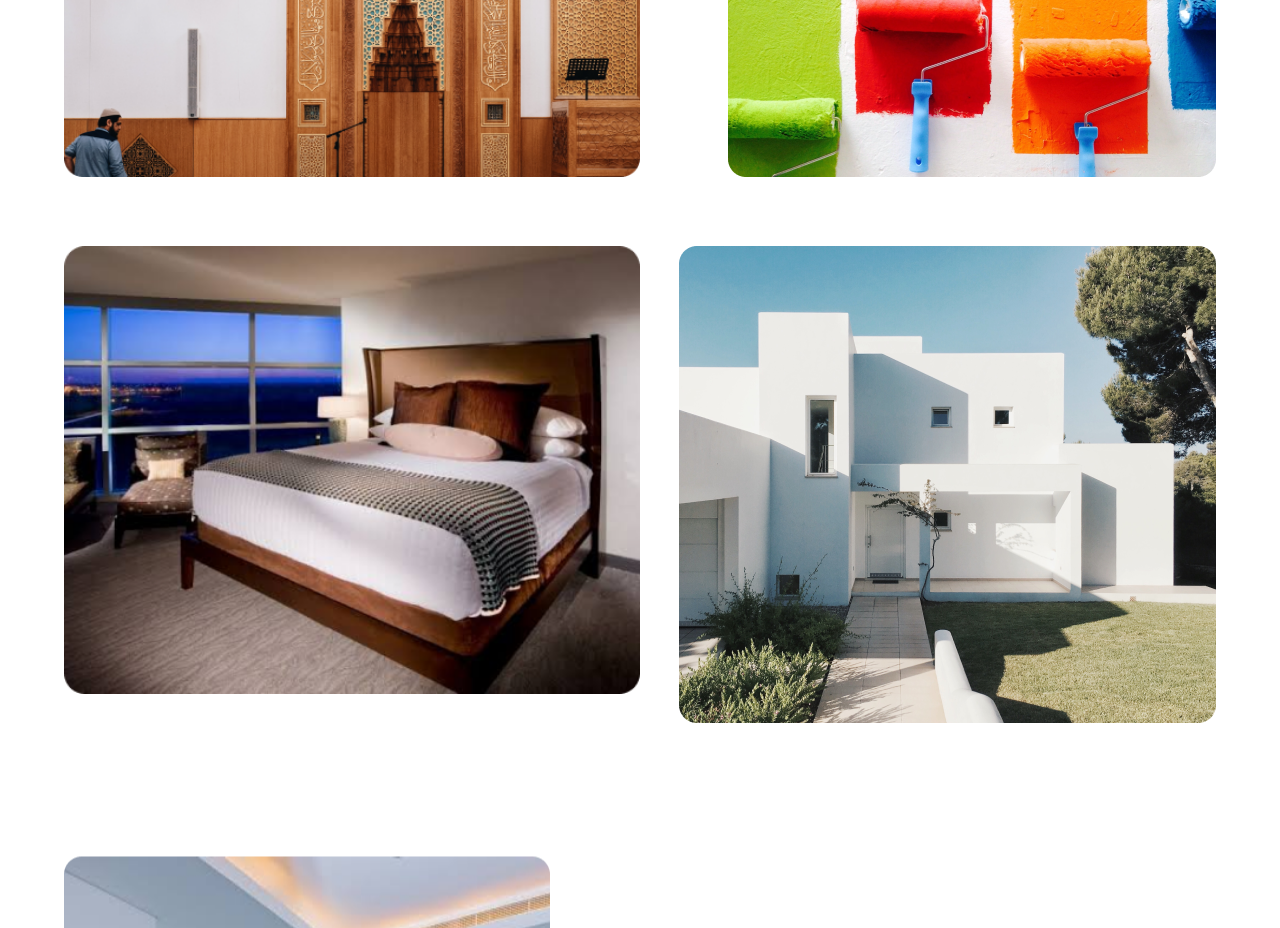
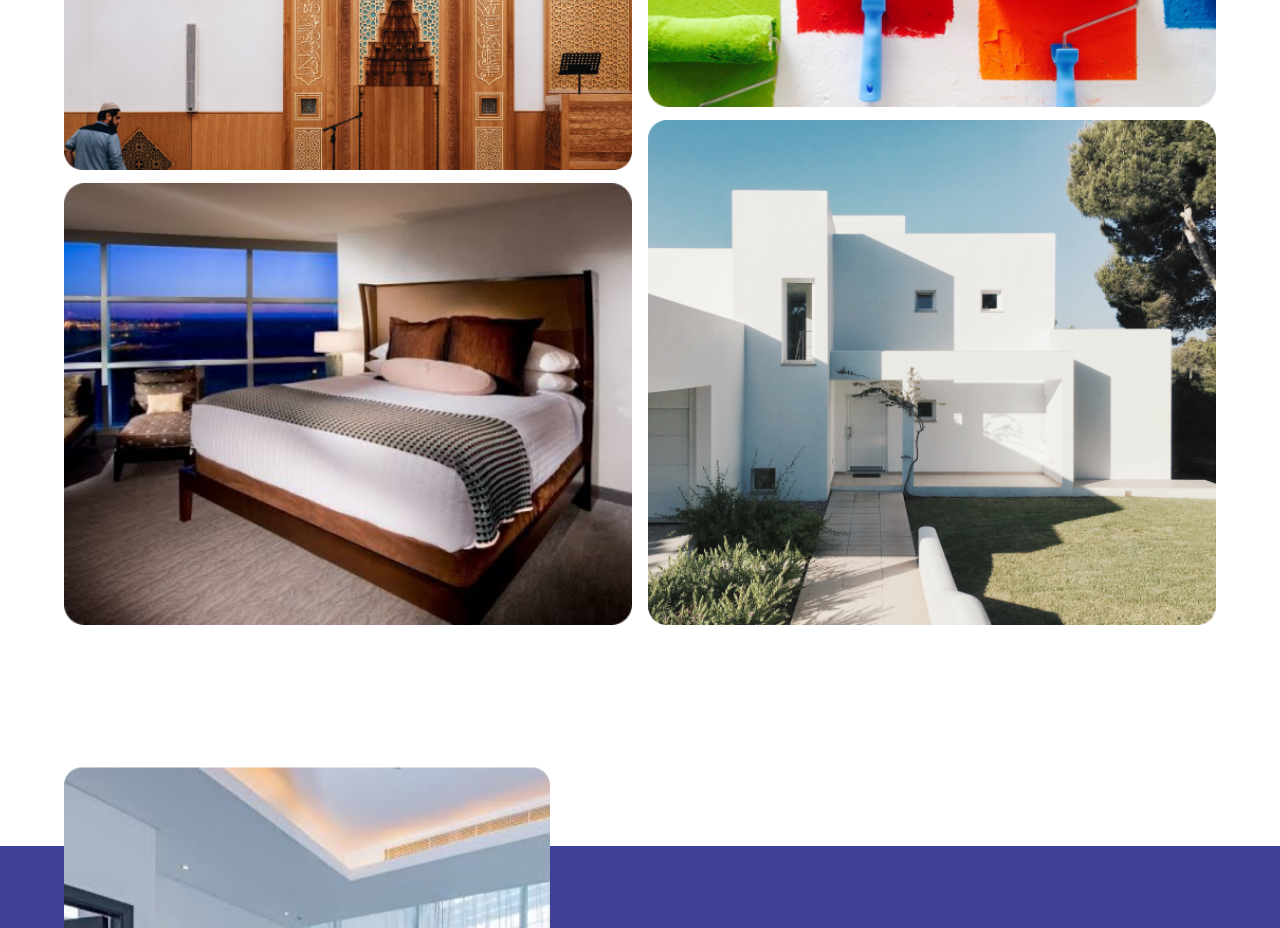
Before and after one commit to blade-01/expatex, a Vue app: page / in a window 1280 px wide. Shown: the part 2740-3668 px from the top of the page. Built offline with nearby package versions, Linux system fonts and the light colour scheme.

Commit message:
Fix: Changed image layout on homepage

```diff
--- a/src/components/home/HomeGallery.vue
+++ b/src/components/home/HomeGallery.vue
@@ -41,10 +41,10 @@ export default {
           src: "gal-01.png",
         },
         {
-          src: "gal-02.png",
+          src: "gal-03.png",
         },
         {
-          src: "gal-03.png",
+          src: "gal-02.png",
         },
         {
           src: "gal-04.png",
@@ -77,19 +77,10 @@ export default {
     }
   }
   &-grid {
-    @include grid(grid, 2, 1fr, 2rem, 1rem);
-    align-items: end;
-    .gall {
-      img {
-        height: auto;
-      }
-    }
-    .gall:nth-child(2),
-    .gall:nth-child(4) {
-      justify-self: end;
-    }
-    .gall:nth-child(3) {
-      align-self: start;
+    column-count: 2;
+    column-gap: 16px;
+    img {
+      margin-bottom: 8px;
     }
   }
   .see-more {
@@ -141,16 +132,6 @@ export default {
         @include font(20px, 400, 30px, $pri-color);
       }
     }
-    &-grid {
-      @include grid(grid, 2, 1fr, 4rem, 0);
-      align-items: end;
-      .gall {
-        img {
-          height: auto;
-          max-width: 450px;
-        }
-      }
-    }
     .see-more {
       button.btn {
         @include font(18px, 500, 30px, $sec-btn);
@@ -194,18 +175,6 @@ export default {
   }
 }
 @media screen and (min-width: 1200px) {
-  .gallery {
-    &-grid {
-      @include grid(grid, 2, 1fr, 4rem, 0);
-      align-items: end;
-      .gall {
-        img {
-          height: auto;
-          max-width: 800px;
-        }
-      }
-    }
-  }
   .get-expatex {
     img {
       width: 486px;
```
